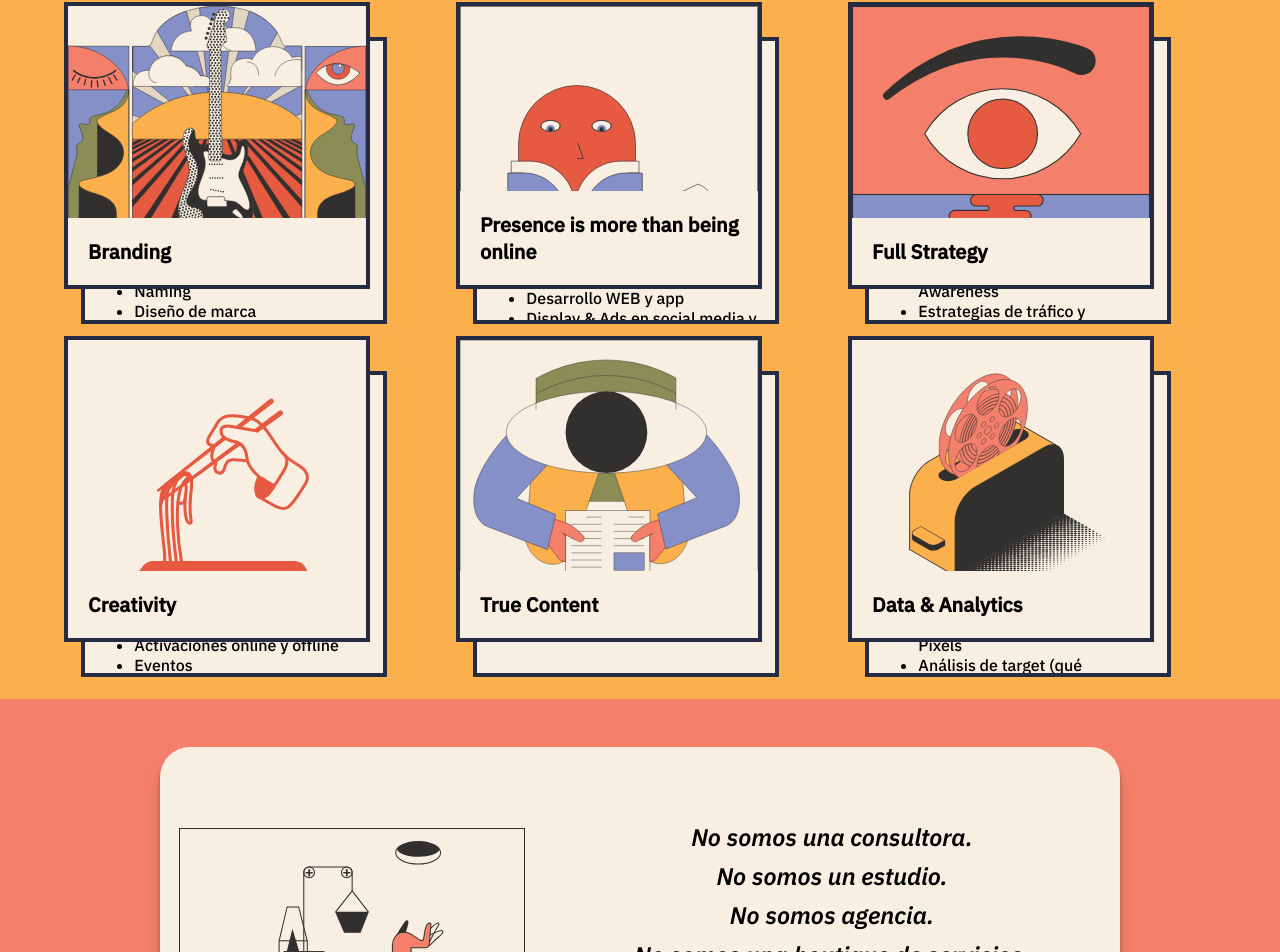
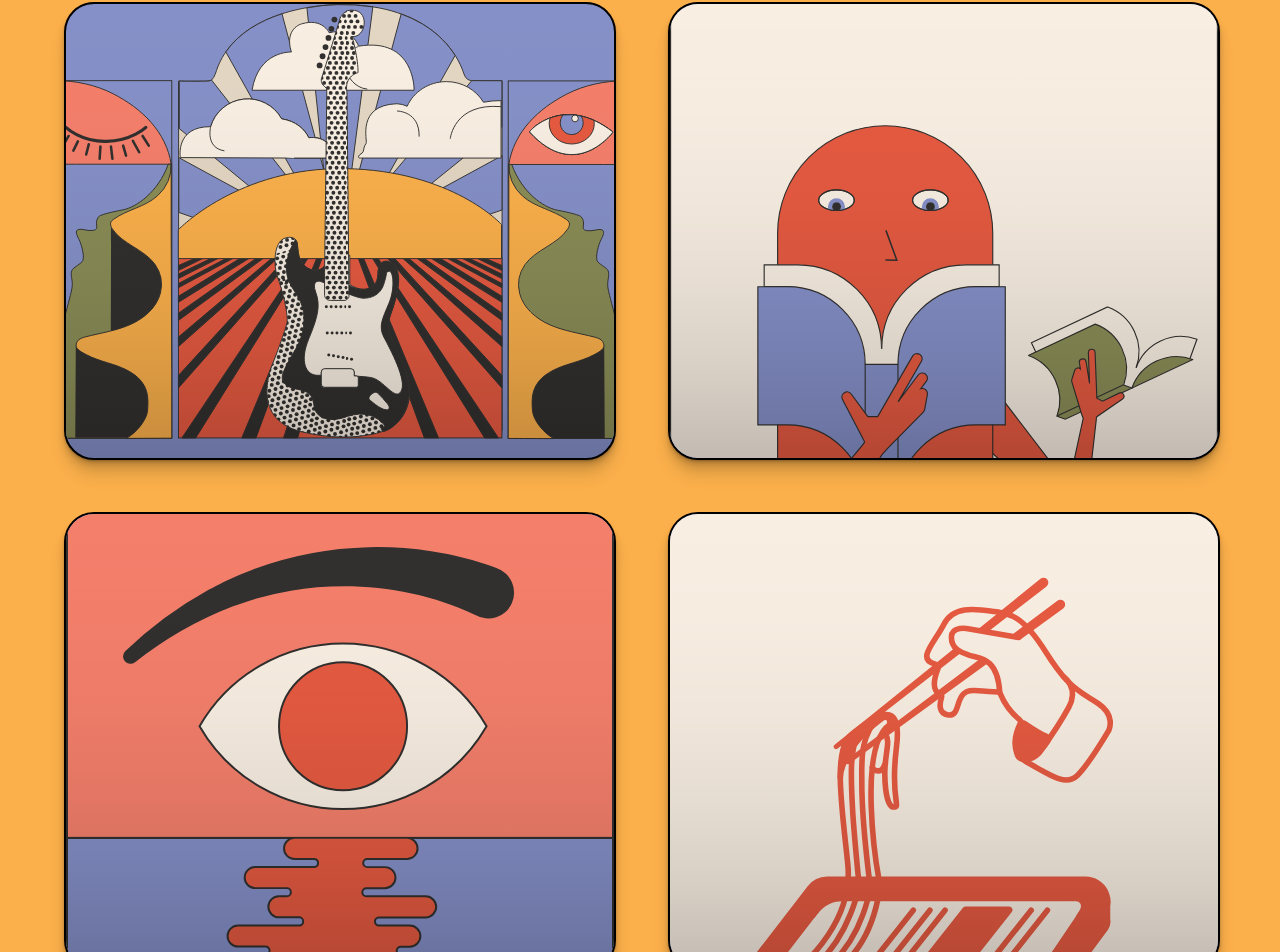
Before and after one commit to CarlosWakeMedia/wake-creative-hub, a React (Create React App) app: page / in a window 1280 px wide. Shown: the part 757-1709 px from the top of the page. Built offline with nearby package versions, Linux system fonts and the light colour scheme.

Commit message:
[ADD] version2

```diff
--- a/src/components/atoms/Cards.jsx
+++ b/src/components/atoms/Cards.jsx
@@ -102,7 +102,8 @@ const ImageContainer = styled.div`
   flex-direction: column;
   align-items: center;
   width: 100%;
-  padding: 1rem;
+  height: 100%;
+  padding-top: 6rem;
   transition: transform 700ms cubic-bezier(0.19, 1, 0.22, 1);
   z-index: 1;
   opacity: 0;
@@ -117,27 +118,28 @@ const ImageContainer = styled.div`
 `;
 
 const TituloCard = styled.h2`
-  font-size: 1.5rem;
+  font-size: 3rem;
   font-family: 'Fraunces', serif;
   font-weight: bold;
   line-height: 1.2;
   text-align: center;
+  margin: 0;
 `;
 
 const TextCard = styled.p`
-  font-size: 0.8rem;
-  padding: 0 0.2rem;
+  font-size: 1.2rem;
+  padding: 0 0.5rem;
   font-style: italic;
   line-height: 1.35;
 `;
 
 const List = styled.ul`
   margin: 0;
-  padding: 0 1.2rem;
+  padding: 0 3rem;
 `;
 
 const ListItem = styled.li`
-  font-size: 0.8rem;
+  font-size: 1.2rem;
 `;
 
 export const Card1 = () => {
@@ -147,13 +149,13 @@ export const Card1 = () => {
         <TituloCard>{data.card1.title }</TituloCard>
         <TextCard>{data.card1.text }</TextCard>
         <List>
+          <ListItem>{data.card1.puntos[0] }</ListItem>
           <ListItem>{data.card1.puntos[1] }</ListItem>
           <ListItem>{data.card1.puntos[2] }</ListItem>
           <ListItem>{data.card1.puntos[3] }</ListItem>
           <ListItem>{data.card1.puntos[4] }</ListItem>
           <ListItem>{data.card1.puntos[5] }</ListItem>
           <ListItem>{data.card1.puntos[6] }</ListItem>
-          <ListItem>{data.card1.puntos[7] }</ListItem>
         </List>
       </ImageContainer>
     </CardContainer>
@@ -166,12 +168,12 @@ export const Card2 = () => {
         <TituloCard>{data.card4.title }</TituloCard>
         <TextCard>{data.card4.text }</TextCard>
         <List>
+          <ListItem>{data.card4.puntos[0] }</ListItem>
           <ListItem>{data.card4.puntos[1] }</ListItem>
           <ListItem>{data.card4.puntos[2] }</ListItem>
           <ListItem>{data.card4.puntos[3] }</ListItem>
           <ListItem>{data.card4.puntos[4] }</ListItem>
           <ListItem>{data.card4.puntos[5] }</ListItem>
-          <ListItem>{data.card4.puntos[6] }</ListItem>
         </List>
 
       </ImageContainer>
@@ -185,11 +187,11 @@ export const Card3 = () => {
         <TituloCard>{data.card2.title }</TituloCard>
         <TextCard>{data.card2.text }</TextCard>
         <List>
+          <ListItem>{data.card2.puntos[0] }</ListItem>
           <ListItem>{data.card2.puntos[1] }</ListItem>
           <ListItem>{data.card2.puntos[2] }</ListItem>
           <ListItem>{data.card2.puntos[3] }</ListItem>
           <ListItem>{data.card2.puntos[4] }</ListItem>
-          <ListItem>{data.card2.puntos[5] }</ListItem>
         </List>
       </ImageContainer>
     </CardContainer>
@@ -202,12 +204,12 @@ export const Card4 = () => {
         <TituloCard>{data.card5.title }</TituloCard>
         <TextCard>{data.card5.text }</TextCard>
         <List>
+          <ListItem>{data.card5.puntos[0] }</ListItem>
           <ListItem>{data.card5.puntos[1] }</ListItem>
           <ListItem>{data.card5.puntos[2] }</ListItem>
           <ListItem>{data.card5.puntos[3] }</ListItem>
           <ListItem>{data.card5.puntos[4] }</ListItem>
           <ListItem>{data.card5.puntos[5] }</ListItem>
-          <ListItem>{data.card5.puntos[6] }</ListItem>
         </List>
       </ImageContainer>
     </CardContainer>
@@ -220,9 +222,9 @@ export const Card5 = () => {
         <TituloCard>{data.card6.title }</TituloCard>
         <TextCard>{data.card6.text }</TextCard>
         <List>
+          <ListItem>{data.card6.puntos[0] }</ListItem>
           <ListItem>{data.card6.puntos[1] }</ListItem>
           <ListItem>{data.card6.puntos[2] }</ListItem>
-          <ListItem>{data.card6.puntos[3] }</ListItem>
         </List>
       </ImageContainer>
     </CardContainer>
@@ -235,10 +237,10 @@ export const Card6 = () => {
         <TituloCard>{data.card3.title }</TituloCard>
         <TextCard>{data.card3.text }</TextCard>
         <List>
+          <ListItem>{data.card3.puntos[0] }</ListItem>
           <ListItem>{data.card3.puntos[1] }</ListItem>
           <ListItem>{data.card3.puntos[2] }</ListItem>
           <ListItem>{data.card3.puntos[3] }</ListItem>
-          <ListItem>{data.card3.puntos[4] }</ListItem>
         </List>
       </ImageContainer>
     </CardContainer>
--- a/src/components/moleculas/CardSecction.jsx
+++ b/src/components/moleculas/CardSecction.jsx
@@ -1,7 +1,7 @@
 import React from 'react';
 import styled from 'styled-components';
 import { PrimaryColor } from '../../utils/constants'
-import { CardsClick1, CardsClick2, CardsClick3, CardsClick4, CardsClick5, CardsClick6, } from '../atoms/CardsClick';
+import { Card1, Card2, Card3, Card4, Card5, Card6, } from '../atoms/Cards';
 
 const CardSecctionContainer = styled.section`
   width: 100%;
@@ -11,8 +11,8 @@ const CardSecctionContainer = styled.section`
 
 const Container = styled.div`
   display: grid;
-	grid-template-columns: repeat(auto-fill, minmax(21em, 1fr));
-	grid-gap: 1.5em;
+	grid-template-columns: repeat(2, 1fr);
+	grid-gap: 3.5em;
   align-content: center ;
   width: 90%;
   max-width: 1400px;
@@ -25,12 +25,12 @@ const CardSecction
   return (
     <CardSecctionContainer>
       <Container id='Cards'>
-        <CardsClick1 />
-        <CardsClick2/>
-        <CardsClick3/>
-        <CardsClick4/>
-        <CardsClick5/>
-        <CardsClick6/>
+        <Card1 />
+        <Card2/>
+        <Card3/>
+        <Card4/>
+        <Card5/>
+        <Card6/>
       </Container>
     </CardSecctionContainer>
   )
```
